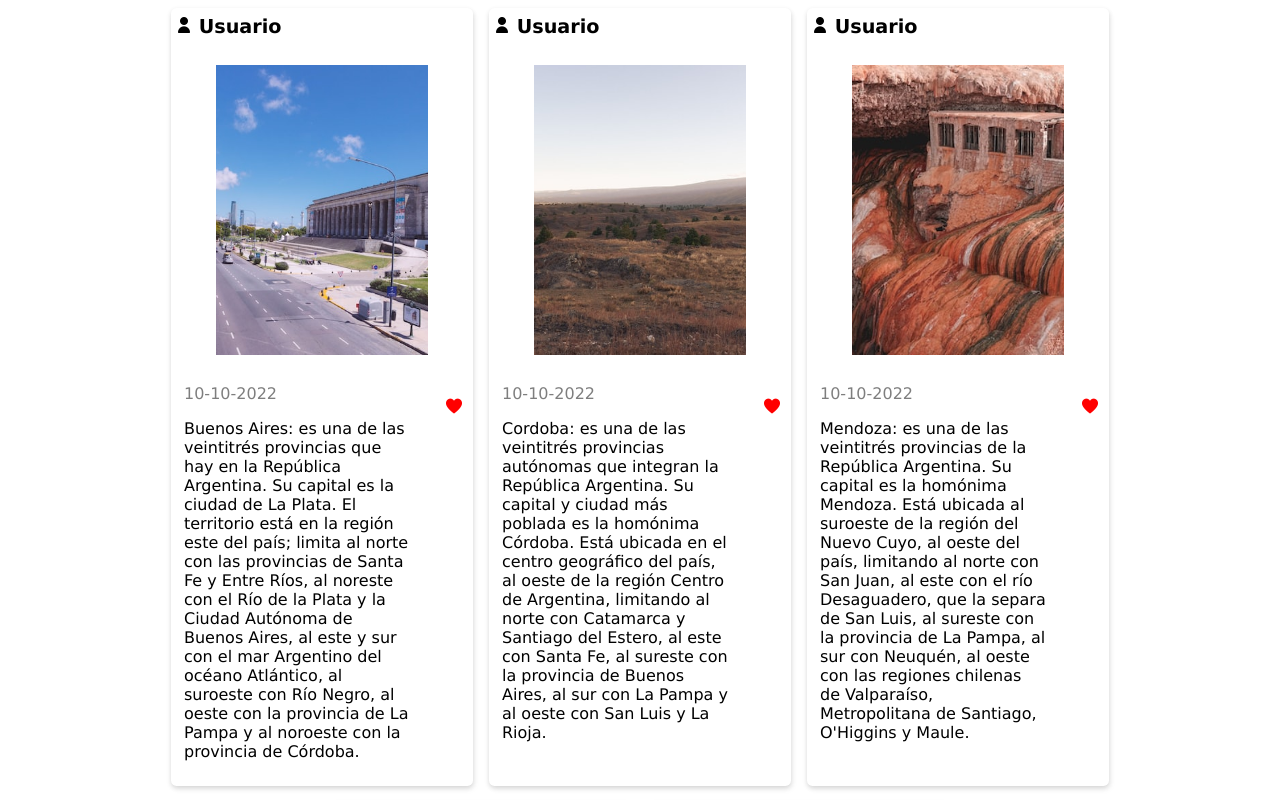
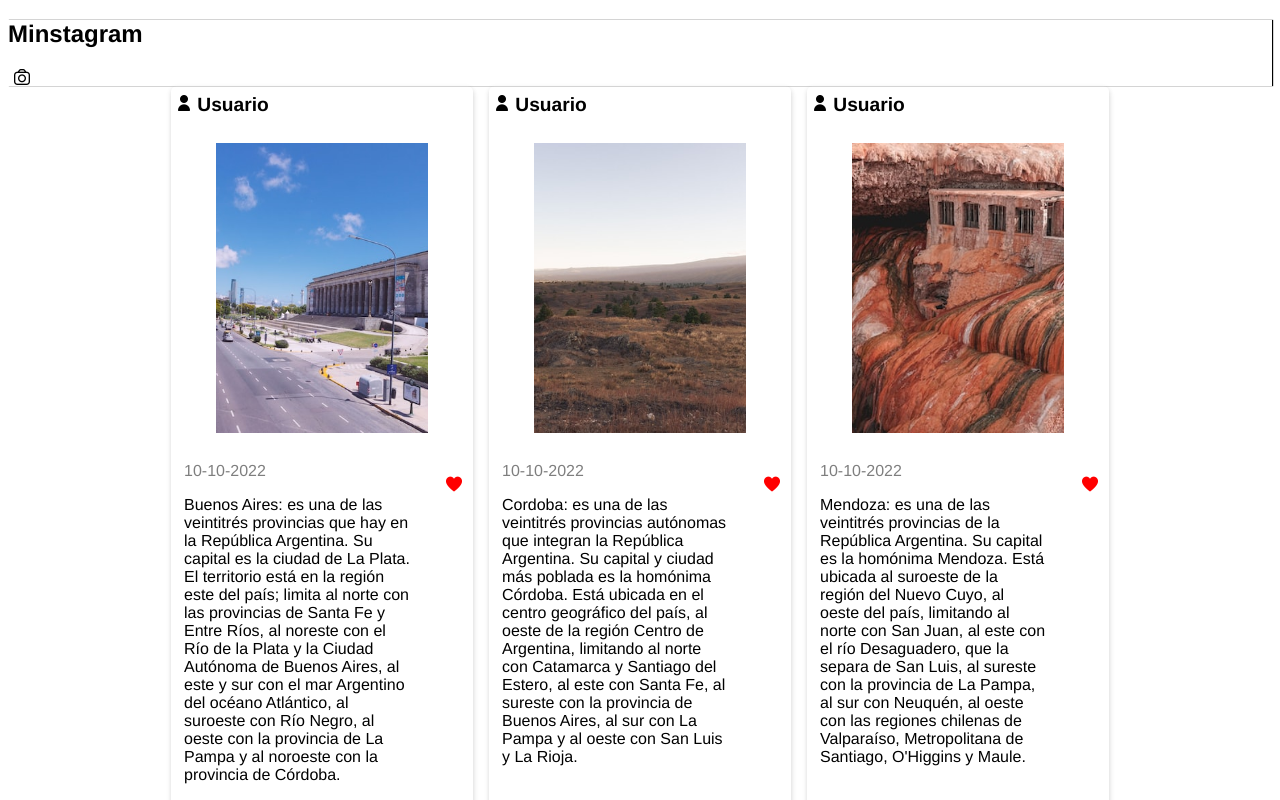
Before and after one commit to WaldoGaspari/Minstagram, a plain HTML site: page index.html in a window 1280 px wide. Shown: the top 800 px of the page. Drawn offline with Linux system fonts and the light colour scheme.

Commit message:
Se agrega barra de navegacion.

```diff
--- a/index.html
+++ b/index.html
@@ -8,6 +8,12 @@
     <title>Minstagram</title>
 </head>
 <body>
+    <section class="barra">
+        <h1>Minstagram</h1>
+        <button class="camera">
+            <img src="icons/camera.png" alt="camara">
+        </button>
+    </section>
     <main>
         <section class="deck">
             <article class="card">
--- a/scss/_base.scss
+++ b/scss/_base.scss
@@ -1,6 +1,18 @@
 body {
     color: black;
-    font-family: Verdana, sans-serif;
+    font-family: Helvetica, sans-serif;
+}
+
+.barra {
+    box-shadow: 1px 0px 1px black;
+    .camera {
+        display: flex;
+        justify-content: flex-end;
+        align-items: flex-start;
+        font-size: 2rem;
+        border: none;
+        background-color: transparent;
+    }
 }
 
 main {
```
Also changed, not shown: css/instagram.css, 1 other file.
